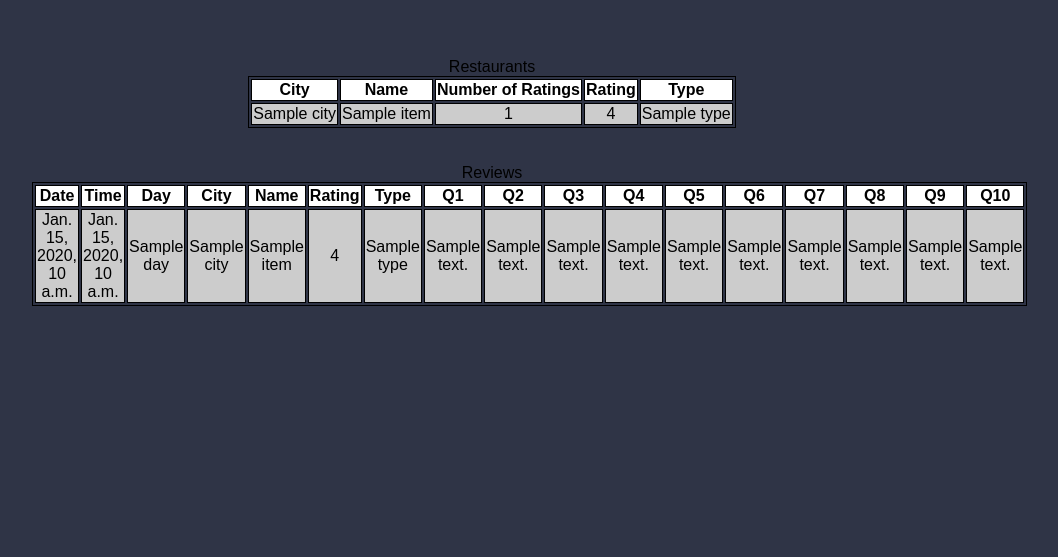
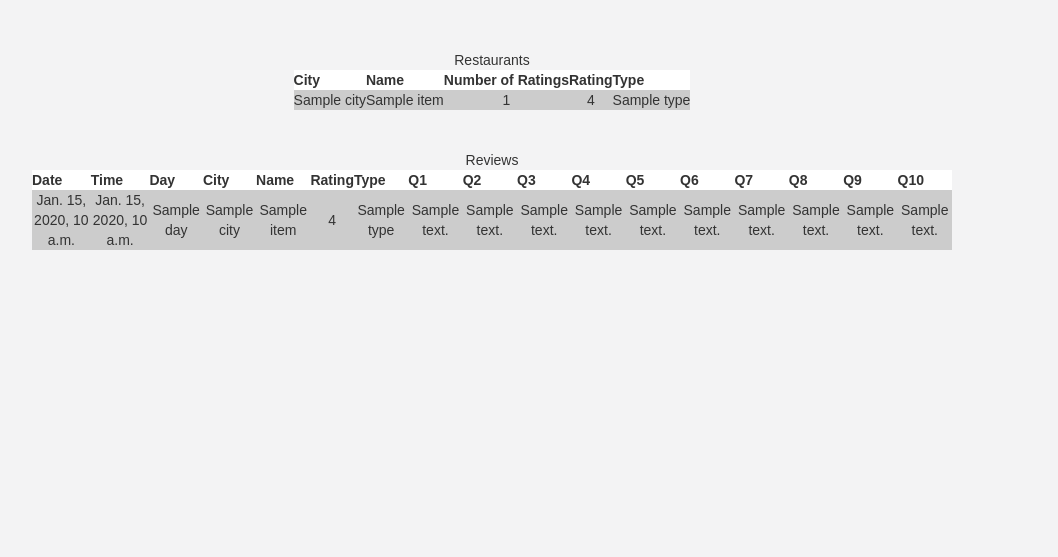
Before and after one commit to ats74/SlimByDesignWebApp, a Django app: template account/templates/table.html in a window 1280 px wide. Shown: the top 557 px of the page, without its empty margins (148-1206 px from the left). Run offline with Django 3.2, Linux system fonts and the light colour scheme; the template is opened without the code that fills it: most values are stand-ins (such as "Sample title", 1, 10 or a date in 2020); some libraries are stand-ins or nearby versions.

Commit message:
Revise the table.html

```diff
--- a/account/templates/table.html
+++ b/account/templates/table.html
@@ -3,9 +3,16 @@
 
 <head>
     <meta charset="UTF-8">
-    <title>Data Table</title>
+    <meta name="viewport" content="width=device-width, initial-scale=1">
+    <!-- The above 3 meta tags *must* come first in the head; any other head content must come *after* these tags -->
+    <title>Data Report</title>
+
+    <!-- Bootstrap -->
+    <link href="css/bootstrap.min.css" rel="stylesheet">
+
     <link rel="stylesheet" type="text/css" href="//cdn.datatables.net/1.10.15/css/jquery.dataTables.css">
-    <script type="text/javascript" charset="utf8" src="//cdn.datatables.net/1.10.15/js/jquery.dataTables.js"></script>
+
+
     {% load static %}
 </head>
 <style>
@@ -19,12 +26,12 @@
 
   }
    table, th, td {
-       border: 1px solid black;
+       /*border: 1px solid black;*/
    }
    tr:nth-child(even) {background: #CCC}
    tr:nth-child(odd) {background: #FFF}
 </style>
-<body style="background-color: #2F3446;">
+<body style="background-color: #F3F3F4;">
 <!-- 	<img src = "img/SBD_logo.png" alt="Slim by Design logo">
  -->    <div style="width: 920px; height: 500px; text-align: center; font-family: sans-serif; padding-top: 50px; margin: auto; border-radius: 4px;">
             Restaurants
@@ -106,6 +113,15 @@
     } );
 </script>
 
+<!-- jQuery (necessary for Bootstrap's JavaScript plugins) -->
+    <script src="https://ajax.googleapis.com/ajax/libs/jquery/1.12.4/jquery.min.js"></script>
+    <!-- Include all compiled plugins (below), or include individual files as needed -->
+    <script src="js/bootstrap.min.js"></script>
+    <script type="text/javascript" charset="utf8" src="//cdn.datatables.net/1.10.15/js/jquery.dataTables.js"></script>
+
+    <script src="https://code.jquery.com/jquery-1.9.1.min.js"></script>
+
+
 
 
 </body>
```
Also changed, not shown: 4 other files.
